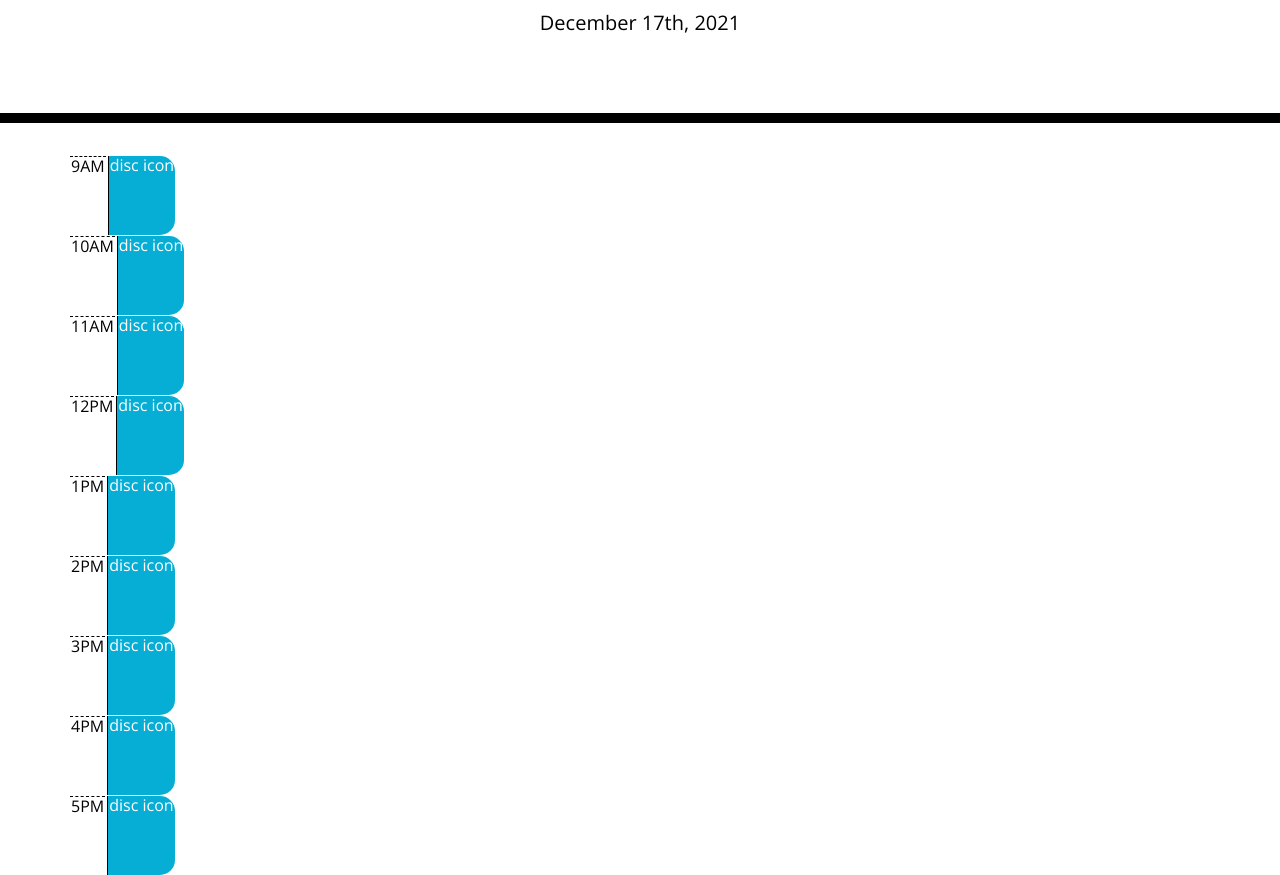
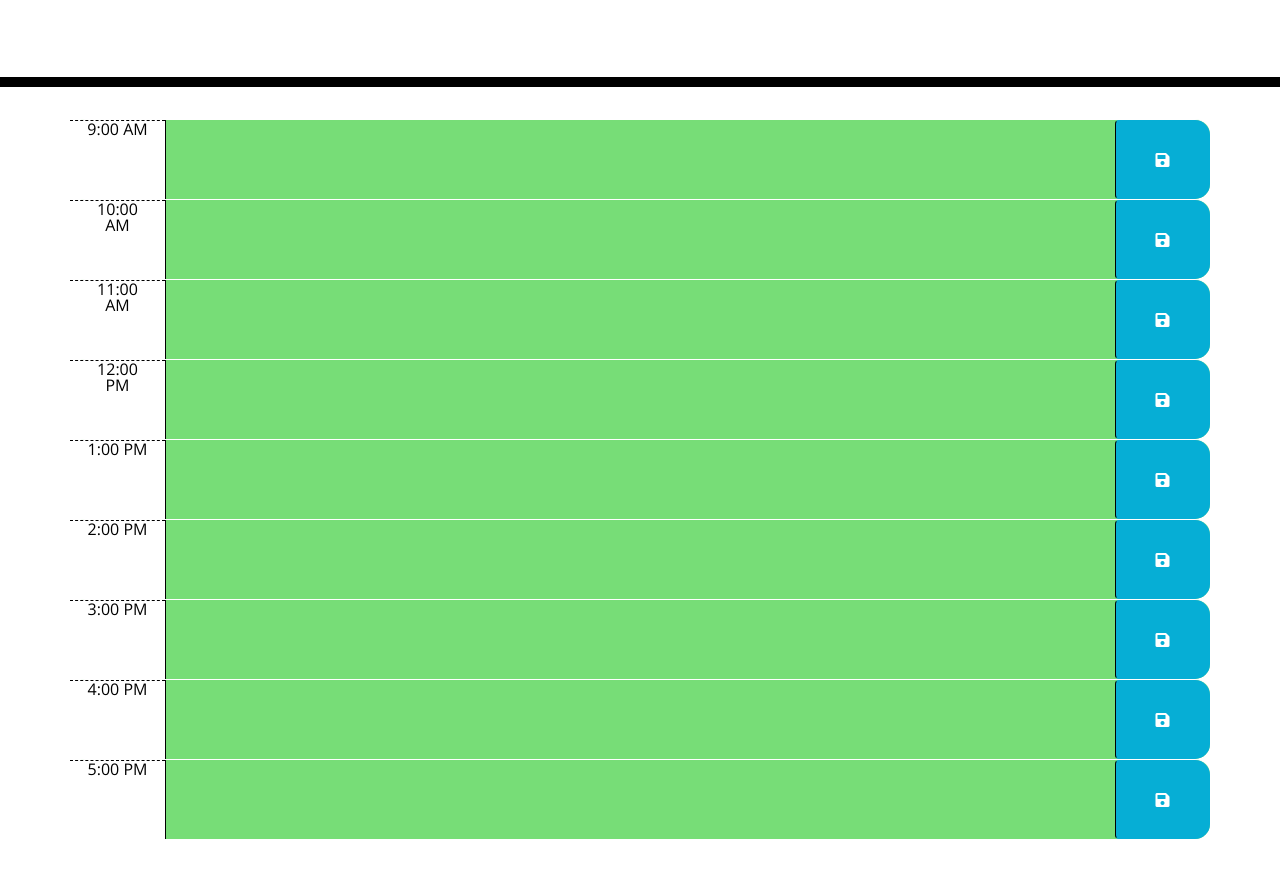
Before and after one commit to LFerrett/work_day_scheduler, a plain HTML site: page index.html in a window 1280 px wide. Shown: the part 181-1056 px from the top of the page. After the commit the page ends 1020 px from the top, so only its background shows below. Drawn offline with nearby package versions, Linux system fonts and the light colour scheme.

Commit message:
Commit of working JS, need to clean up console logs and comments.

```diff
--- a/assets/script.js
+++ b/assets/script.js
@@ -1,2 +1,43 @@
-var today = moment();
-$("#currentDay").text(today.format("MMMM Do, YYYY"));
+// Utilizes moment.js to set what day it is
+var todayIs = moment();
+
+//
+$(document).ready(function(){
+    $("#todayIs").text(todayIs.format("MMMM Do, YYYY"));
+    $(".saveBtn").on("click", function(){
+        var plannerText = $(this).siblings(".makeNum").val();
+        var time = $(this).parent().attr("id");
+        localStorage.setItem(time, plannerText);
+    });
+
+    // assigns every time block a number and checks local storage to see if there's any text in the block
+    $("#9 .makeNum").val(localStorage.getItem("9"));
+    $("#10 .makeNum").val(localStorage.getItem("10"));
+    $("#11 .makeNum").val(localStorage.getItem("11"));
+    $("#12 .makeNum").val(localStorage.getItem("12"));
+    $("#13 .makeNum").val(localStorage.getItem("13"));
+    $("#14 .makeNum").val(localStorage.getItem("14"));
+    $("#15 .makeNum").val(localStorage.getItem("15"));
+    $("#16 .makeNum").val(localStorage.getItem("16"));
+    $("#17 .makeNum").val(localStorage.getItem("17"));
+    $("#18 .makeNum").val(localStorage.getItem("18"));
+
+    function timeChange(){
+        var currentHour = moment().hour();
+
+        $('.time-block').each(function(){
+            var currentTime = parseInt($(this).attr("id"));
+            if (currentTime < currentHour){
+                $(this).addClass("past");
+            } else if (currentTime === currentHour){
+                $(this).addClass("present");
+                $(this).removeClass("past");
+            } else {$(this).addClass("future");
+            $(this).removeClass("past");
+            $(this).removeClass("present");
+            }
+        })
+    }
+    timeChange();
+    var timeInterval = setInterval(timeChange, 1000);
+});
--- a/assets/style.css
+++ b/assets/style.css
@@ -29,6 +29,7 @@ textarea {
   text-align: center;
   border-radius: 15px;
 }
+
 
 .row {
   white-space: pre-wrap;
--- a/index.html
+++ b/index.html
@@ -29,53 +29,51 @@
       <p id="currentDay" class="lead"></p>
     </header>
     <div class="container">
-      <table class="calendarTable">
-        <tr class="row">
-          <td class="hour">9AM</td>
-          <td class="time-block"></td>
-          <td class="saveBtn">disc icon</td>
-        </tr>
-        <tr class="row">
-          <td class="hour">10AM</td>
-          <td class="time-block"></td>
-          <td class="saveBtn">disc icon</td>
-        </tr>
-        <tr class="row">
-          <td class="hour">11AM</td>
-          <td class="time-block"></td>
-          <td class="saveBtn">disc icon</td>
-        </tr>
-        <tr class="row">
-          <td class="hour">12PM</td>
-          <td class="time-block"></td>
-          <td class="saveBtn">disc icon</td>
-        </tr>
-        <tr class="row">
-          <td class="hour">1PM</td>
-          <td class="time-block"></td>
-          <td class="saveBtn">disc icon</td>
-        </tr>
-        <tr class="row">
-          <td class="hour">2PM</td>
-          <td class="time-block"></td>
-          <td class="saveBtn">disc icon</td>
-        </tr>
-        <tr class="row">
-          <td class="hour">3PM</td>
-          <td class="time-block"></td>
-          <td class="saveBtn">disc icon</td>
-        </tr>
-        <tr class="row">
-          <td class="hour">4PM</td>
-          <td class="time-block"></td>
-          <td class="saveBtn">disc icon</td>
-        </tr>
-        <tr class="row">
-          <td class="hour">5PM</td>
-          <td class="time-block"></td>
-          <td class="saveBtn">disc icon</td>
-        </tr>
-      </table>
+      <div id="9" class="row time-block">
+        <div class="col-sm-1 hour">9:00 AM</div>
+        <textarea class="col-sm-10 makeNum"></textarea>
+        <button class="btn col-sm-1 saveBtn "><i class="fas fa-save"></i></button>
+      </div>
+      <div id="10" class="row time-block">
+        <div class="col-sm-1 hour">10:00 AM</div>
+        <textarea class="col-sm-10 makeNum"></textarea>
+        <button class="btn col-sm-1 saveBtn "><i class="fas fa-save"></i></button>
+      </div>
+      <div id="11" class="row time-block">
+        <div class="col-sm-1 hour">11:00 AM</div>
+        <textarea class="col-sm-10 makeNum"></textarea>
+        <button class="btn col-sm-1 saveBtn "><i class="fas fa-save"></i></button>
+      </div>
+      <div id="12" class="row time-block">
+        <div class="col-sm-1 hour">12:00 PM</div>
+        <textarea class="col-sm-10 makeNum"></textarea>
+        <button class="btn col-sm-1 saveBtn "><i class="fas fa-save"></i></button>
+      </div>
+      <div id="13" class="row time-block">
+        <div class="col-sm-1 hour">1:00 PM</div>
+        <textarea class="col-sm-10 makeNum"></textarea>
+        <button class="btn col-sm-1 saveBtn "><i class="fas fa-save"></i></button>
+      </div>
+      <div id="14" class="row time-block">
+        <div class="col-sm-1 hour">2:00 PM</div>
+        <textarea class="col-sm-10 makeNum"></textarea>
+        <button class="btn col-sm-1 saveBtn "><i class="fas fa-save"></i></button>
+      </div>
+      <div id="15" class="row time-block">
+        <div class="col-sm-1 hour">3:00 PM</div>
+        <textarea class="col-sm-10 makeNum"></textarea>
+        <button class="btn col-sm-1 saveBtn "><i class="fas fa-save"></i></button>
+      </div>
+      <div id="16" class="row time-block">
+        <div class="col-sm-1 hour">4:00 PM</div>
+        <textarea class="col-sm-10 makeNum"></textarea>
+        <button class="btn col-sm-1 saveBtn "><i class="fas fa-save"></i></button>
+      </div>
+      <div id="17" class="row time-block">
+        <div class="col-sm-1 hour">5:00 PM</div>
+        <textarea class="col-sm-10 makeNum"></textarea>
+        <button class="btn col-sm-1 saveBtn "><i class="fas fa-save"></i></button>
+      </div>
     </div>
 
     <script src="https://cdnjs.cloudflare.com/ajax/libs/jquery/3.2.1/jquery.min.js"></script>
```
